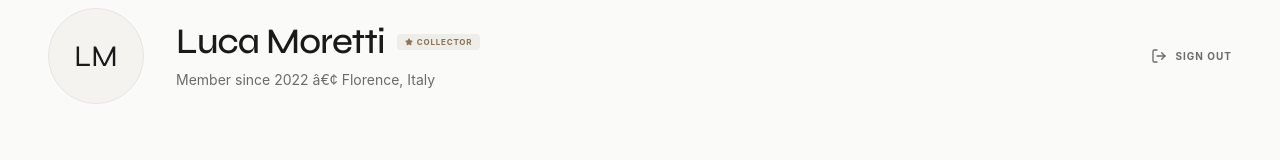
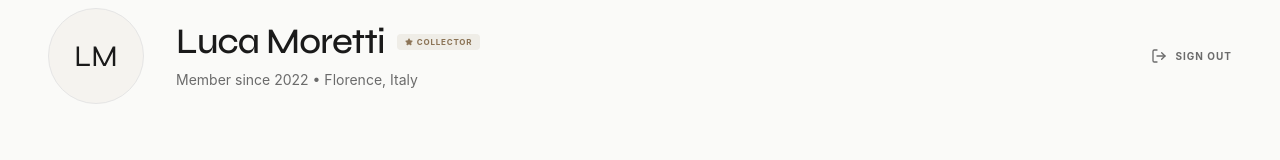
Before and after one commit to xantspace/ikaris-shoes, a React (Vite) app: page /account in a window 1280 px wide. Shown: the part 120-280 px from the top of the page. Built offline with nearby package versions, Linux system fonts and the light colour scheme; no server answers.

Commit message:
feat: implement cart drawer component and account page, and update README with project branding

```diff
--- a/src/components/CartDrawer.tsx
+++ b/src/components/CartDrawer.tsx
@@ -100,7 +100,7 @@ export default function CartDrawer() {
                               <p className="font-mono text-sm tracking-tighter">${item.product.price}</p>
                             </div>
                             <p className="text-[10px] uppercase tracking-widest text-text-secondary">
-                              {item.color.name} â€¢ Size {item.size}
+                              {item.color.name} • Size {item.size}
                             </p>
                           </div>
 
@@ -224,7 +224,7 @@ export default function CartDrawer() {
                       <div className="absolute inset-0 bg-accent translate-y-full group-hover:translate-y-0 transition-transform duration-300" />
                     </button>
                     <p className="text-[9px] text-center text-text-secondary uppercase tracking-[0.2em]">
-                      Secure server â€¢ Duties & Taxes included
+                      Secure server • Duties & Taxes included
                     </p>
                   </div>
                 </div>
--- a/src/pages/AccountPage.tsx
+++ b/src/pages/AccountPage.tsx
@@ -48,7 +48,7 @@ export default function AccountPage() {
                 <Star className="w-2 h-2 fill-accent" /> Collector
               </div>
             </div>
-            <p className="text-text-secondary text-sm">Member since 2022 â€¢ Florence, Italy</p>
+            <p className="text-text-secondary text-sm">Member since 2022 • Florence, Italy</p>
           </div>
           <button className="md:ml-auto flex items-center gap-2 text-[10px] font-bold uppercase tracking-widest text-text-secondary hover:text-accent transition-colors">
             <LogOut className="w-4 h-4" /> Sign Out
```
Also changed, not shown: 1 other file (tests, documents, lock files or other folders).
